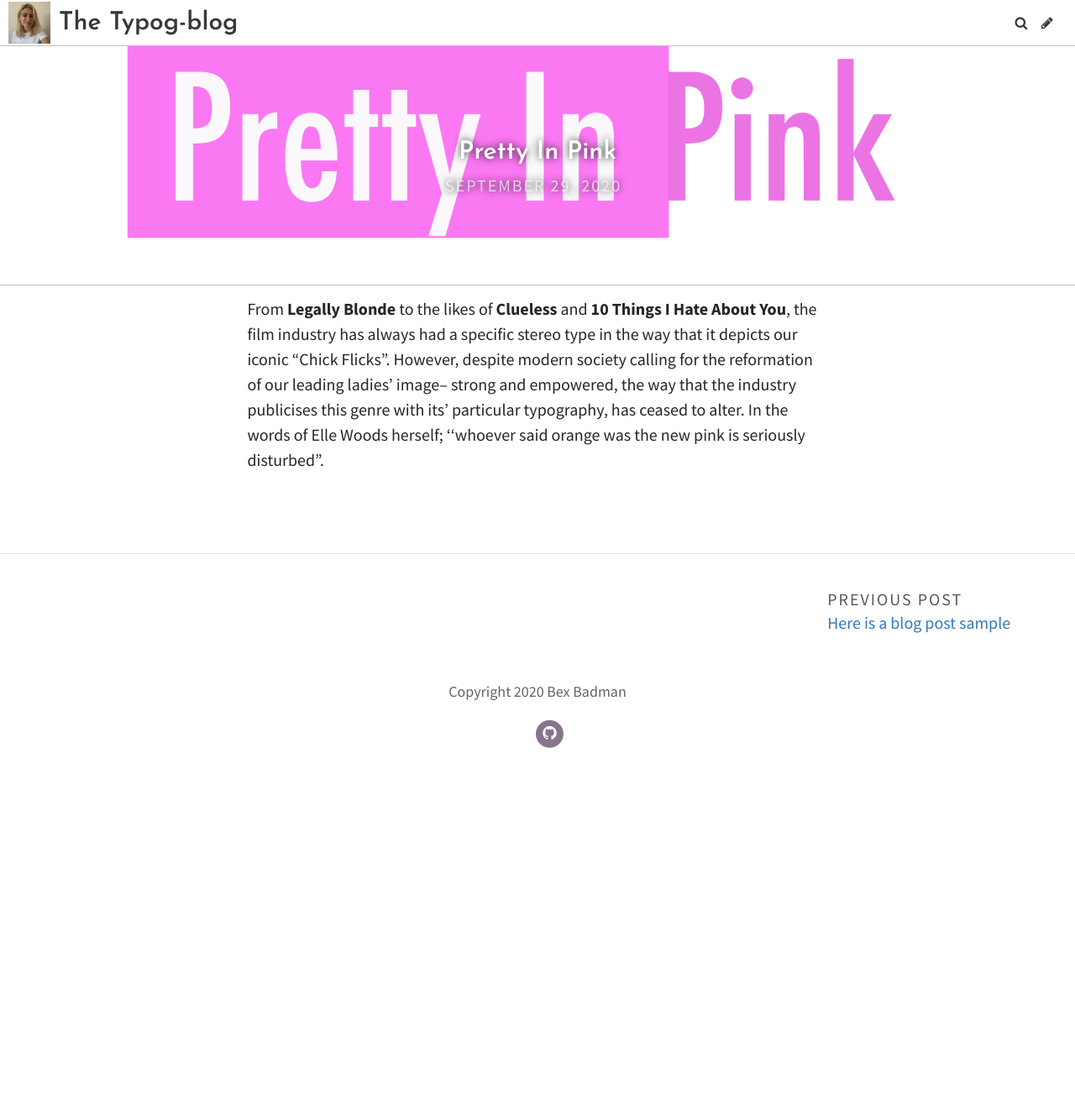
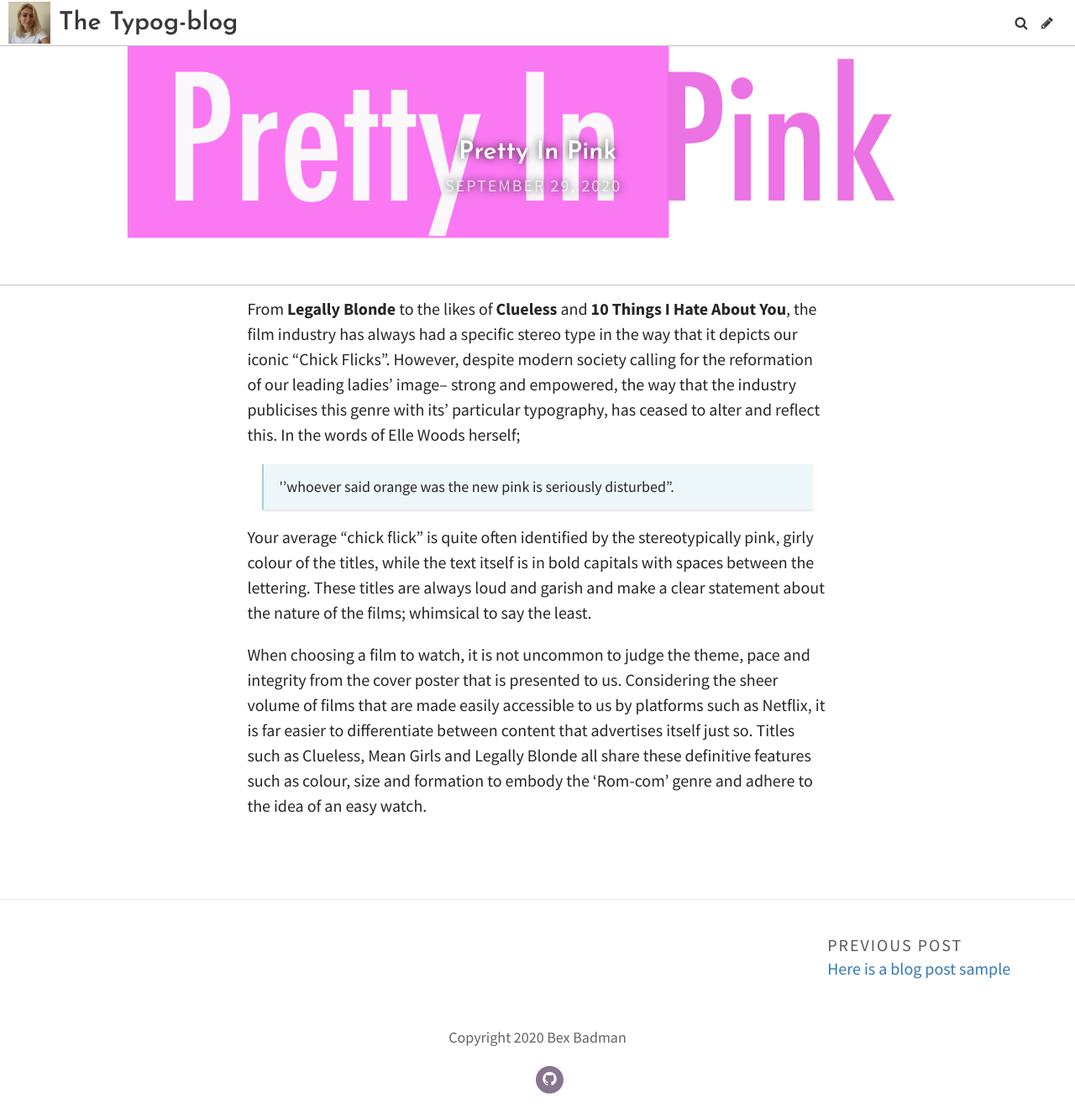
Before and after one commit to rebeccabadman1999/Bex-Badman-Blog, a Jekyll site: the page built from _posts/2020-09-29-pretty-in-pink.md, in a window 1280 px wide. Shown: the whole page at 84% size. Built offline with Jekyll 4.4.1, drawn with Linux system fonts in a browser that asks for light colours; some web fonts are replaced; before the commit the page ends 921 px from its top, so only the background shows below that.

Commit message:
Update Post “2020-09-29-pretty-in-pink”

```diff
--- a/_posts/2020-09-29-pretty-in-pink.md
+++ b/_posts/2020-09-29-pretty-in-pink.md
@@ -5,4 +5,10 @@
 header_feature_image: ../uploads/pink-title-pic.png
 comments: true
 ---
-From **Legally Blonde** to the likes of **Clueless** and **10 Things I Hate About You**, the film industry has always had a specific stereo type in the way that it depicts our iconic "Chick Flicks". However, despite modern society calling for the reformation of our leading ladies' image-- strong and empowered, the way that the industry publicises this genre with its' particular typography, has ceased to alter. In the words of Elle Woods herself; ''whoever said orange was the new pink is seriously disturbed".
+From **Legally Blonde** to the likes of **Clueless** and **10 Things I Hate About You**, the film industry has always had a specific stereo type in the way that it depicts our iconic "Chick Flicks". However, despite modern society calling for the reformation of our leading ladies' image-- strong and empowered, the way that the industry publicises this genre with its' particular typography, has ceased to alter and reflect this. In the words of Elle Woods herself;
+
+> ''whoever said orange was the new pink is seriously disturbed".
+
+Your average "chick flick" is quite often identified by the stereotypically pink, girly colour of the titles, while the text itself is in bold capitals with spaces between the lettering. These titles are always loud and garish and make a clear statement about the nature of the films; whimsical to say the least.
+
+When choosing a film to watch, it is not uncommon to judge the theme, pace and integrity from the cover poster that is presented to us. Considering the sheer volume of films that are made easily accessible to us by platforms such as Netflix, it is far easier to differentiate between content that advertises itself just so. Titles such as Clueless, Mean Girls and Legally Blonde all share these definitive features such as colour, size and formation to embody the 'Rom-com' genre and adhere to the idea of an easy watch.
```
